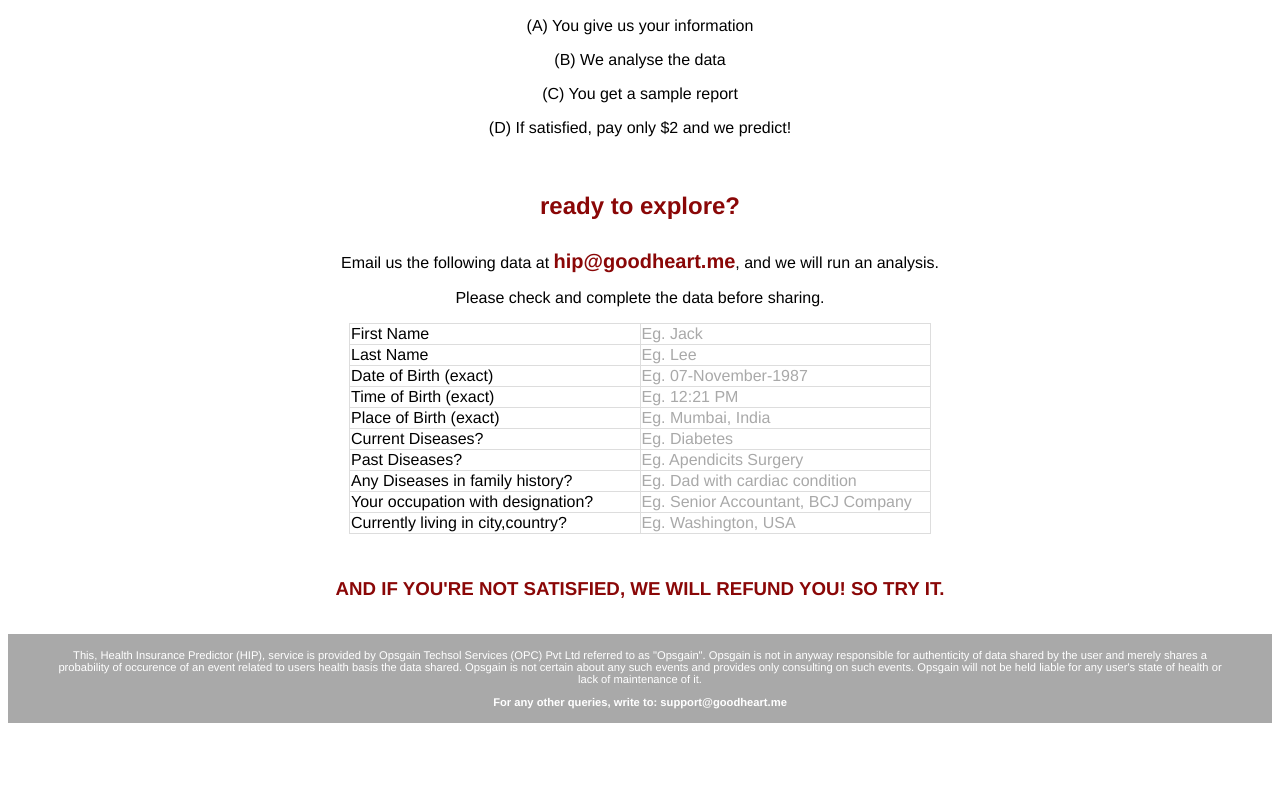
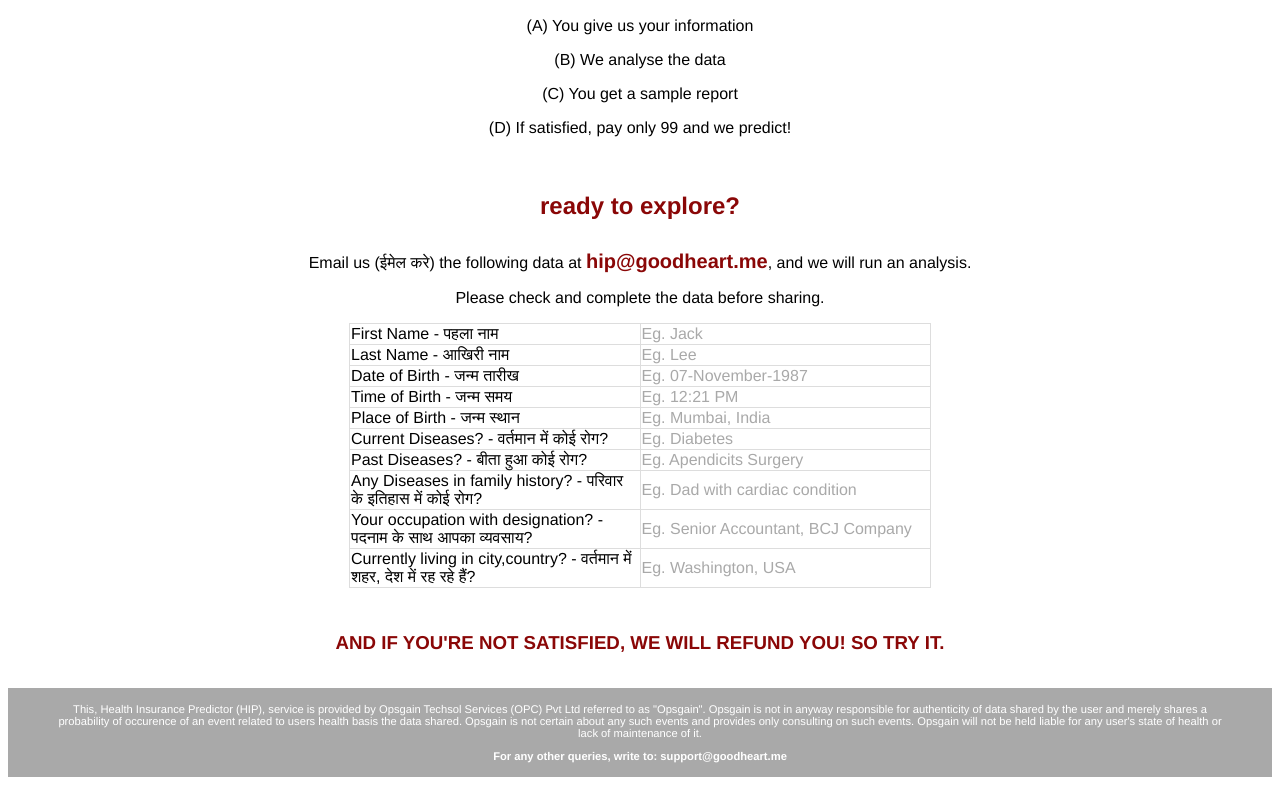
Before and after one commit to opsgain/hip, a plain HTML site: page index.html in a window 1280 px wide. Shown: the part 652-1440 px from the top of the page. Before the commit the page ends 1386 px from the top, so only its background shows below. Drawn offline with Linux system fonts and the light colour scheme.

Commit message:
hindi content

```diff
--- a/index.html
+++ b/index.html
@@ -39,24 +39,24 @@
 		<p>(A) You give us your information</p>
 		<p>(B) We analyse the data</p>
 		<p>(C) You get a sample report</p>
-		<p>(D) If satisfied, pay only $2 and we predict!</p>
+		<p>(D) If satisfied, pay only 99 and we predict!</p>
 	</div>
 
 	<div style="text-align:center;padding:10px 50px 10px 50px">
 		<h2 style="color:#8a0707;font-weight:bold;padding:10px 50px 10px 50px">ready to explore?</h2>
-		<p>Email us the following data at <span style="font-weight:bold;font-size:125%;color:#8a0707">hip@goodheart.me</span>, and we will run an analysis.</p>
+		<p>Email us (ईमेल करे) the following data at <span style="font-weight:bold;font-size:125%;color:#8a0707">hip@goodheart.me</span>, and we will run an analysis.</p>
 		<p>Please check and complete the data before sharing.</p>
 		<table>
-		  <tr><td>First Name</td><td style="color:#a9a9a9">Eg. Jack</td></tr>
-		  <tr><td>Last Name</td><td style="color:#a9a9a9">Eg. Lee</td></tr>
-		  <tr><td>Date of Birth (exact)</td><td style="color:#a9a9a9">Eg. 07-November-1987</td></tr>
-		  <tr><td>Time of Birth (exact)</td><td style="color:#a9a9a9">Eg. 12:21 PM</td></tr>
-		  <tr><td>Place of Birth (exact)</td><td style="color:#a9a9a9">Eg. Mumbai, India</td></tr><tr>
-		  <tr><td>Current Diseases?</td><td style="color:#a9a9a9">Eg. Diabetes</td></tr>
-		  <tr><td>Past Diseases?</td><td style="color:#a9a9a9">Eg. Apendicits Surgery</td></tr>
-		  <tr><td>Any Diseases in family history?</td><td style="color:#a9a9a9">Eg. Dad with cardiac condition</td></tr>
-		  <tr><td>Your occupation with designation?</td><td style="color:#a9a9a9">Eg. Senior Accountant, BCJ Company</td></tr>
-		  <tr><td>Currently living in city,country?</td><td style="color:#a9a9a9">Eg. Washington, USA</td></tr>
+		  <tr><td>First Name - पहला नाम </td><td style="color:#a9a9a9">Eg. Jack</td></tr>
+		  <tr><td>Last Name - आखिरी नाम </td><td style="color:#a9a9a9">Eg. Lee</td></tr>
+		  <tr><td>Date of Birth - जन्म तारीख </td><td style="color:#a9a9a9">Eg. 07-November-1987</td></tr>
+		  <tr><td>Time of Birth - जन्म समय </td><td style="color:#a9a9a9">Eg. 12:21 PM</td></tr>
+		  <tr><td>Place of Birth - जन्म स्थान </td><td style="color:#a9a9a9">Eg. Mumbai, India</td></tr><tr>
+		  <tr><td>Current Diseases? - वर्तमान में कोई रोग? </td><td style="color:#a9a9a9">Eg. Diabetes</td></tr>
+		  <tr><td>Past Diseases? - बीता हुआ कोई रोग? </td><td style="color:#a9a9a9">Eg. Apendicits Surgery</td></tr>
+		  <tr><td>Any Diseases in family history? - परिवार के इतिहास में कोई रोग? </td><td style="color:#a9a9a9">Eg. Dad with cardiac condition</td></tr>
+		  <tr><td>Your occupation with designation? - पदनाम के साथ आपका व्यवसाय? </td><td style="color:#a9a9a9">Eg. Senior Accountant, BCJ Company</td></tr>
+		  <tr><td>Currently living in city,country? - वर्तमान में शहर, देश में रह रहे हैं? </td><td style="color:#a9a9a9">Eg. Washington, USA</td></tr>
 		</table>
 	</div>
 
```
